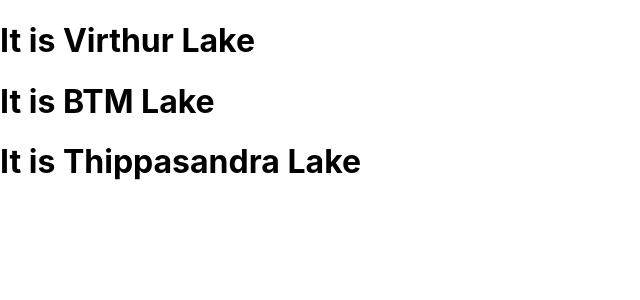
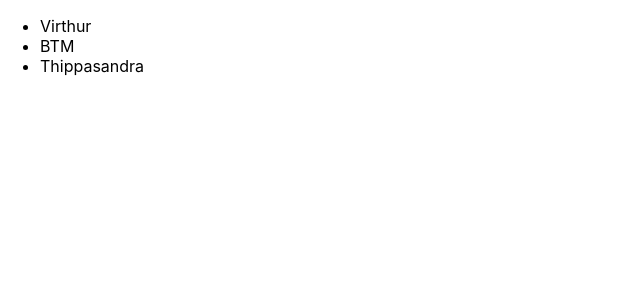
Before and after one commit to kuvarviren/ReactJS, a React (Create React App) app: page / in a window 1280 px wide. Shown: the top 300 px of the page, without its empty margins (0-640 px from the left). Built offline with nearby package versions, Linux system fonts and the light colour scheme.

Commit message:
Rendering list using map function

```diff
--- a/src/index.js
+++ b/src/index.js
@@ -2,21 +2,26 @@
 import ReactDOM from 'react-dom';
 import './index.css';
 
-function Lake({name}){
-  return (
-    <h1>It is {name} Lake</h1>
-  );
-}
-function App(){
+const lakeList = [
+  "Virthur",
+  "BTM",
+  "Thippasandra"
+];
+
+function App({lakes}){
   return (
     <div>
-      <Lake name="Virthur" />
-      <Lake  name="BTM" />
-      <Lake  name="Thippasandra" />
+      <ul>
+      {
+        lakes.map(lake=>(
+          <li>{lake}</li>
+        ))
+      }
+      </ul>
     </div>
   );
 }
 ReactDOM.render(
-  <App />,
+  <App lakes = {lakeList} />,
   document.getElementById('root')
 );
```
